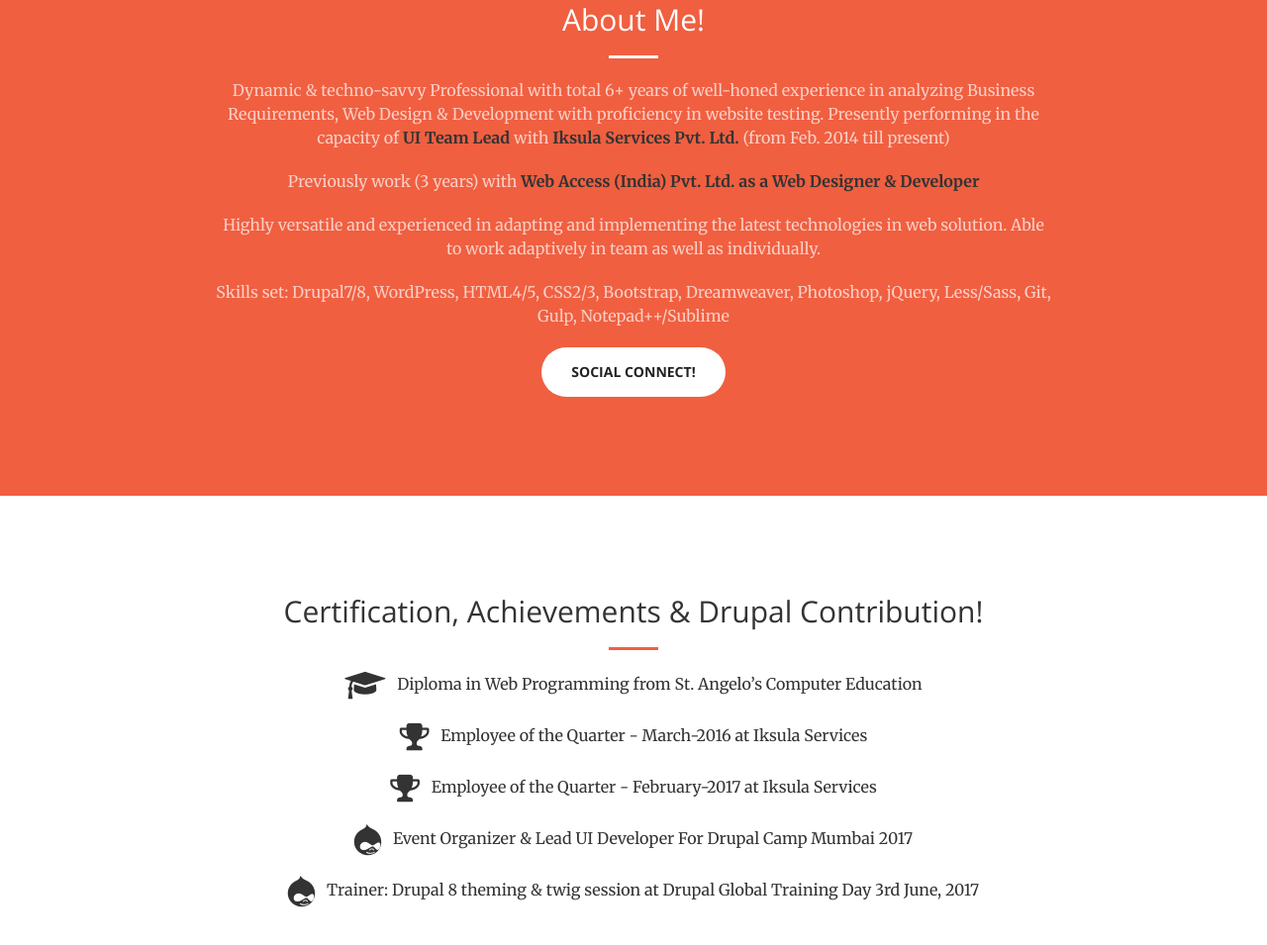
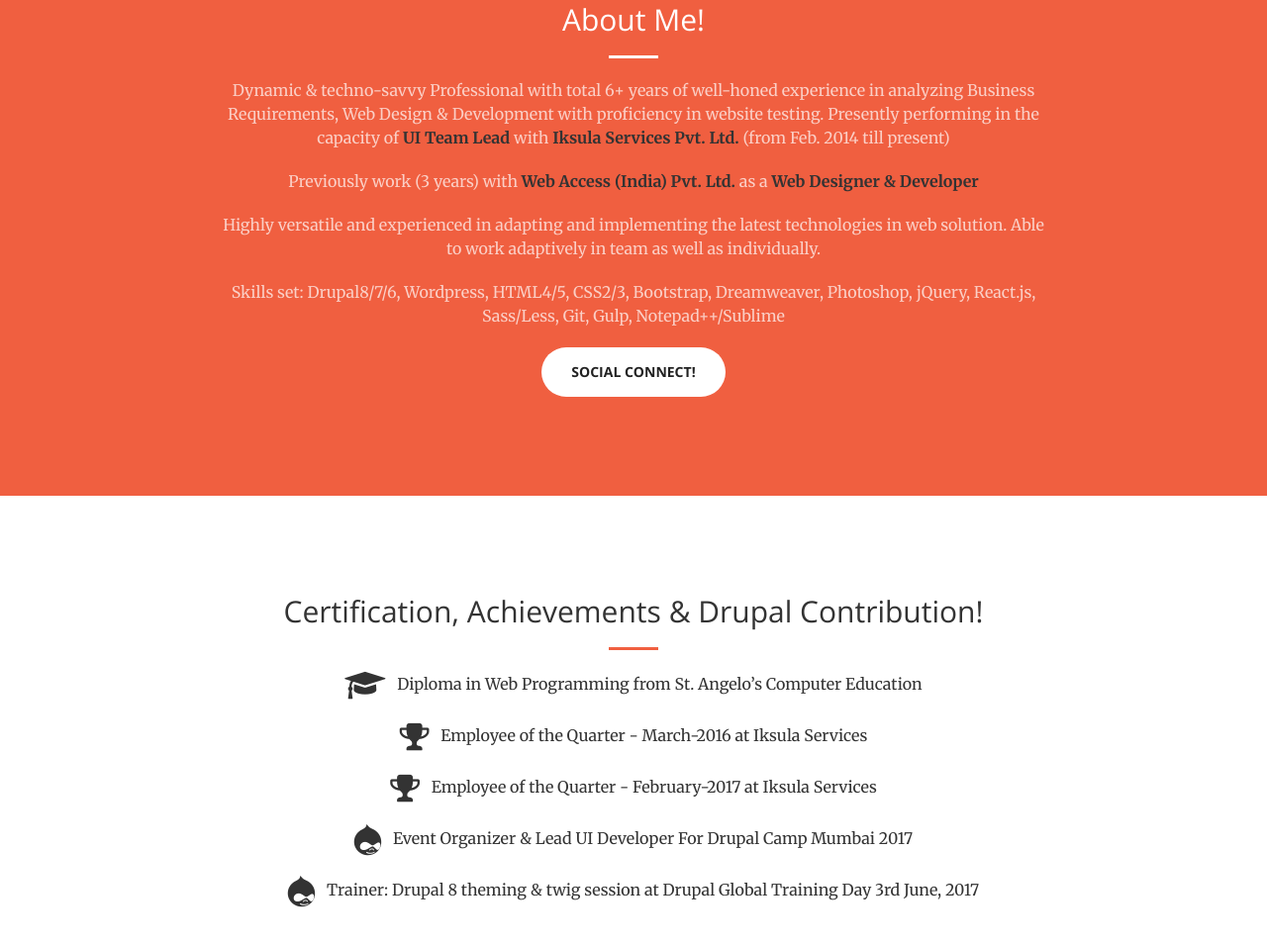
Before and after one commit to kiran-kadam911/kirank, a website: page index.html in a window 1280 px wide. Shown: the part 897-1852 px from the top of the page at 99% size. Drawn offline with nearby package versions, Linux system fonts and the light colour scheme.

Commit message:
index updated

```diff
--- a/index.html
+++ b/index.html
@@ -89,9 +89,9 @@
                     <h2 class="section-heading">About Me!</h2>
                     <hr class="light">
                     <p class="text-faded">Dynamic & techno-savvy Professional with total 6+ years of well-honed experience in analyzing Business Requirements, Web Design & Development with proficiency in website testing. Presently performing in the capacity of <b style="color: #333;">UI Team Lead</b> with <b style="color: #333;">Iksula Services Pvt. Ltd.</b> (from Feb. 2014 till present)</p>
-                    <p class="text-faded">Previously work (3 years) with <b style="color: #333;">Web Access (India) Pvt. Ltd. as a Web Designer & Developer</b></p>
+                    <p class="text-faded">Previously work (3 years) with <b style="color: #333;">Web Access (India) Pvt. Ltd.</b> as a <b style="color: #333;">Web Designer & Developer</b></p>
                     <p class="text-faded">Highly versatile and experienced in adapting and implementing the latest technologies in web solution. Able to work adaptively in team as well as individually.</p>
-                    <p class="text-faded">Skills set: Drupal7/8, WordPress, HTML4/5, CSS2/3, Bootstrap, Dreamweaver, Photoshop, jQuery, Less/Sass, Git, Gulp, Notepad++/Sublime</p>
+                    <p class="text-faded">Skills set: Drupal8/7/6, Wordpress, HTML4/5, CSS2/3, Bootstrap, Dreamweaver, Photoshop, jQuery, React.js, Sass/Less, Git, Gulp, Notepad++/Sublime</p>
                     <a href="#services" class="page-scroll btn btn-default btn-xl sr-button">Social connect!</a>
                 </div>
             </div>
```
